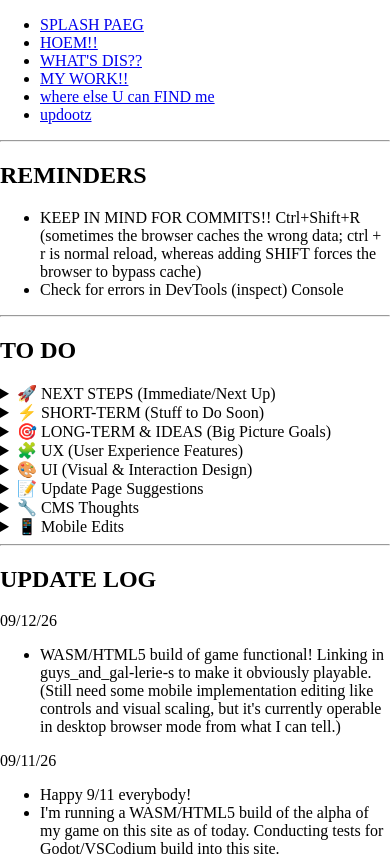
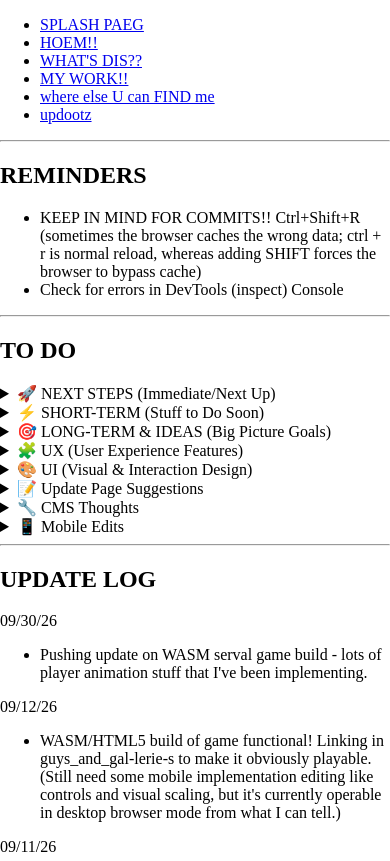
Before and after one commit to xXMrKittyCaptainFartzXx/The-Le-Beta, a website: page epicupdatelog.html in a window 390 px wide. Shown: the top 861 px of the page. Drawn offline with Linux system fonts and the light colour scheme.

```diff
--- a/epicupdatelog.html
+++ b/epicupdatelog.html
@@ -176,6 +176,10 @@
     <hr />
   <section id="updatelog">
     <h1>UPDATE LOG</h1>
+      <time datetime="2026-09-30">09/30/26</time>
+        <ul>
+          <li>Pushing update on WASM serval game build - lots of player animation stuff that I've been implementing.</li>
+        </ul>
       <time datetime="2026-09-12">09/12/26</time>
         <ul>
           <li>WASM/HTML5 build of game functional! Linking in guys_and_gal-lerie-s to make it obviously playable. (Still need some mobile implementation editing like controls and visual scaling, but it's currently operable in desktop browser mode from what I can tell.)</li>
```
Also changed, not shown: SERVAL_PixelArt_Game_Test-Build/index.html (+1 -1 lines), 1 other file.
